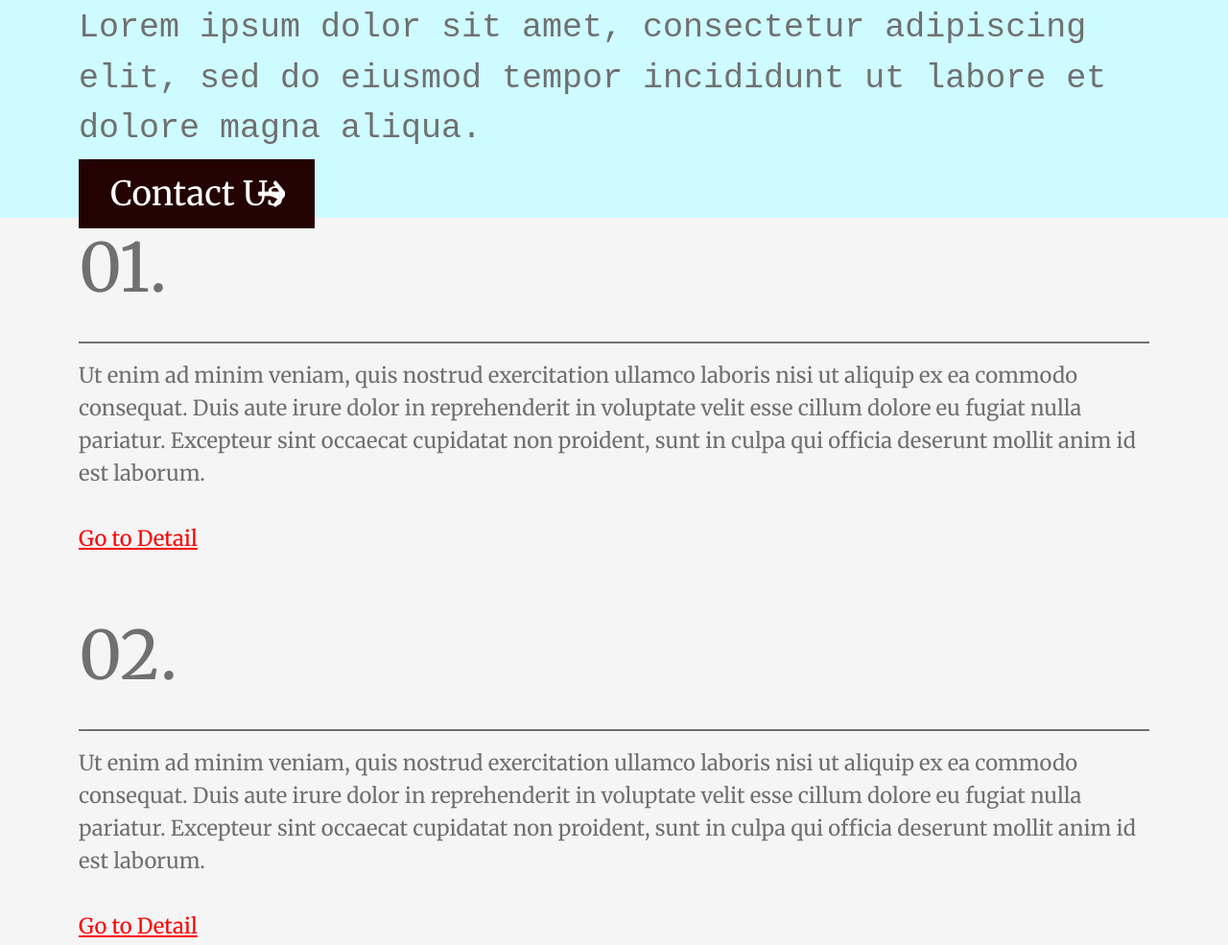
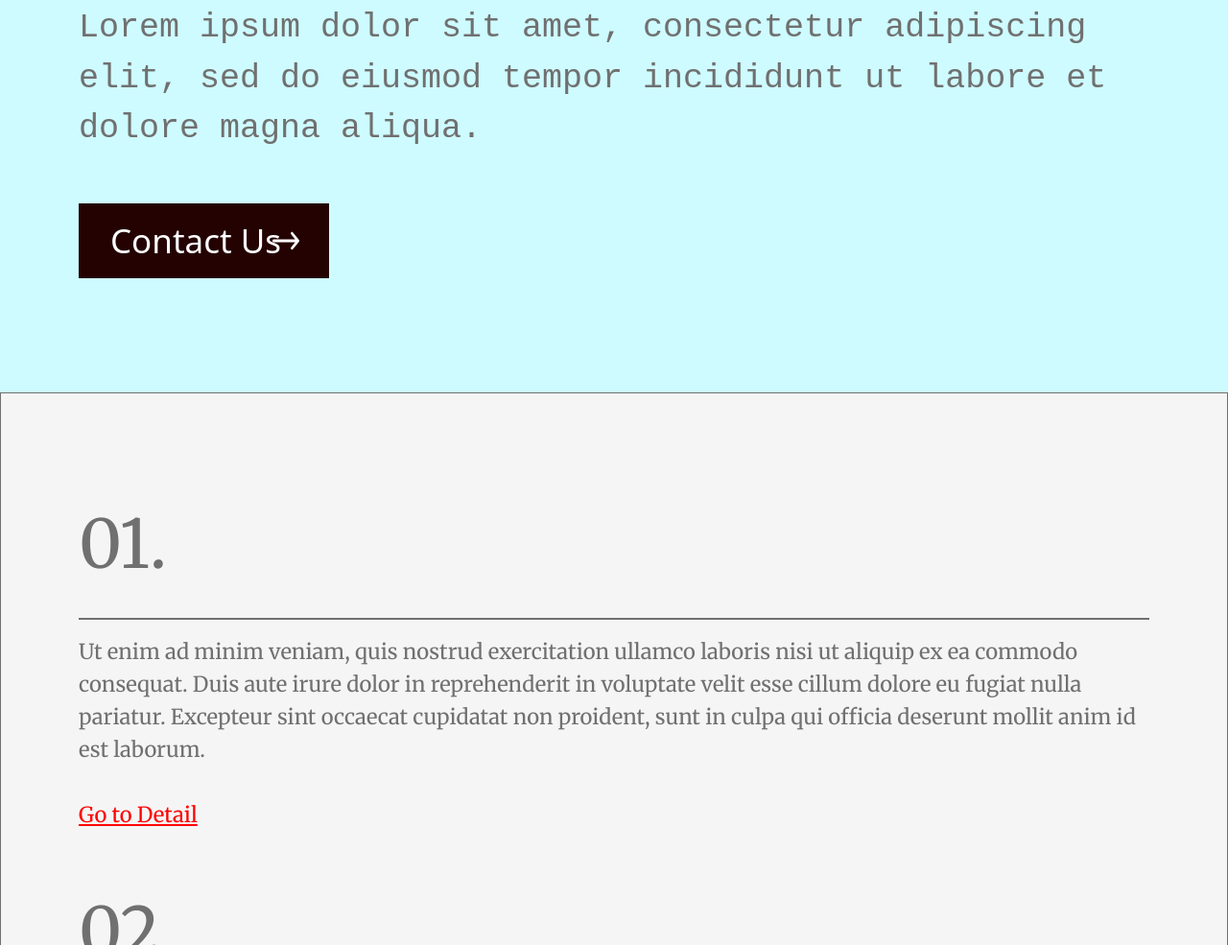
Before and after one commit to Peppee7/SecondoLayout, a plain HTML site: page index.html in a window 1280 px wide. Shown: the part 252-1237 px from the top of the page at 96% size. Drawn offline with nearby package versions, Linux system fonts and the light colour scheme.

Commit message:
ultimazione lista

```diff
--- a/static/css/button.css
+++ b/static/css/button.css
@@ -2,18 +2,17 @@
 .button a:visited,
 .button a:hover,
 .button a:active {
+    display: block;
+    unicode-bidi: isolate;
+    font-size: 35px;
+    background-color: #240202;
+    color: #FFFFFF;
+    text-decoration: none;
+    line-height: 50px;
     padding: 14px 33px;
     margin-top: 35px;
     margin-bottom: 119px;
     position: relative;
-    background-color: #240202;
-    unicode-bidi: isolate;
-    color: #FFFFFF;
-    line-height: 50px;
-    font-size: 35px;
-    font-style: normal;
-    font-family: "Merriweather", serif;
-    text-decoration: none;
 }
 
 .button a::after {
@@ -22,9 +21,9 @@
     width: 28px;
     height: 34px;
     display: block;
-    background-image: url(../img/arrow.png);
+    background-image: url(../img/arrow.svg);
     background-size: 28px 34px;
     right: 31px;
     top: 50%;
     transform: translateY(-50%)
-    }
+}
--- a/static/css/copyright.css
+++ b/static/css/copyright.css
@@ -1,6 +1,6 @@
 .copyright {
     padding-top: 80px;
-    padding-bottom: 200px;
+    padding-bottom: 10px;
 }
 
 .copyright p {
--- a/static/css/hero.css
+++ b/static/css/hero.css
@@ -13,6 +13,7 @@
 }
 .hero-white{
     background-color: #F5F5F5;
+    border: 1px solid #707070;
     width: 100%;
     margin: 0;
     padding: 0;
--- a/static/css/listcomponent.css
+++ b/static/css/listcomponent.css
@@ -1,14 +1,19 @@
+.listcomponent {
+    margin-top: 105px;
+    margin-bottom: 150px;
+}
+
 .listcomponent ol {
     margin: 0;
     padding: 0;
+    font-family: 'Merriweather';
+    font-style: normal;
     counter-reset: listItem;
     list-style-type: none;
 }
 
 .listcomponent p {
     display: block;
-    margin: 0;
-    padding: 0;
     margin-bottom: 53px;
     padding-top: 16px;
     font-family: 'Merriweather';
@@ -31,8 +36,6 @@
     counter-increment: listItem;
     content: "0" counter(listItem) ".";
     font-size: 70px;
-    font-family: 'Merriweather';
-    font-style: normal;
     color: #707070;
     display: block;
 }
```
Also changed, not shown: static/img/arrow.png (deleted), static/img/arrow.svg (added).
